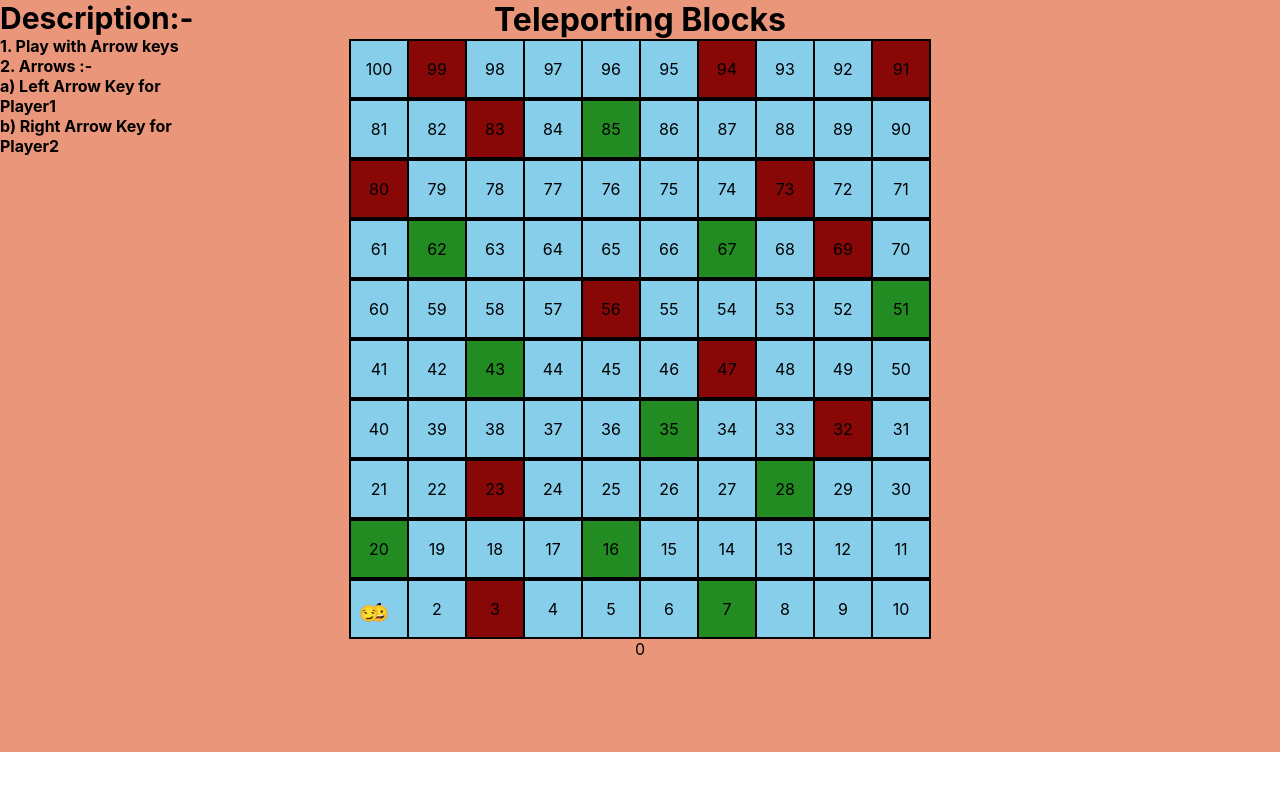
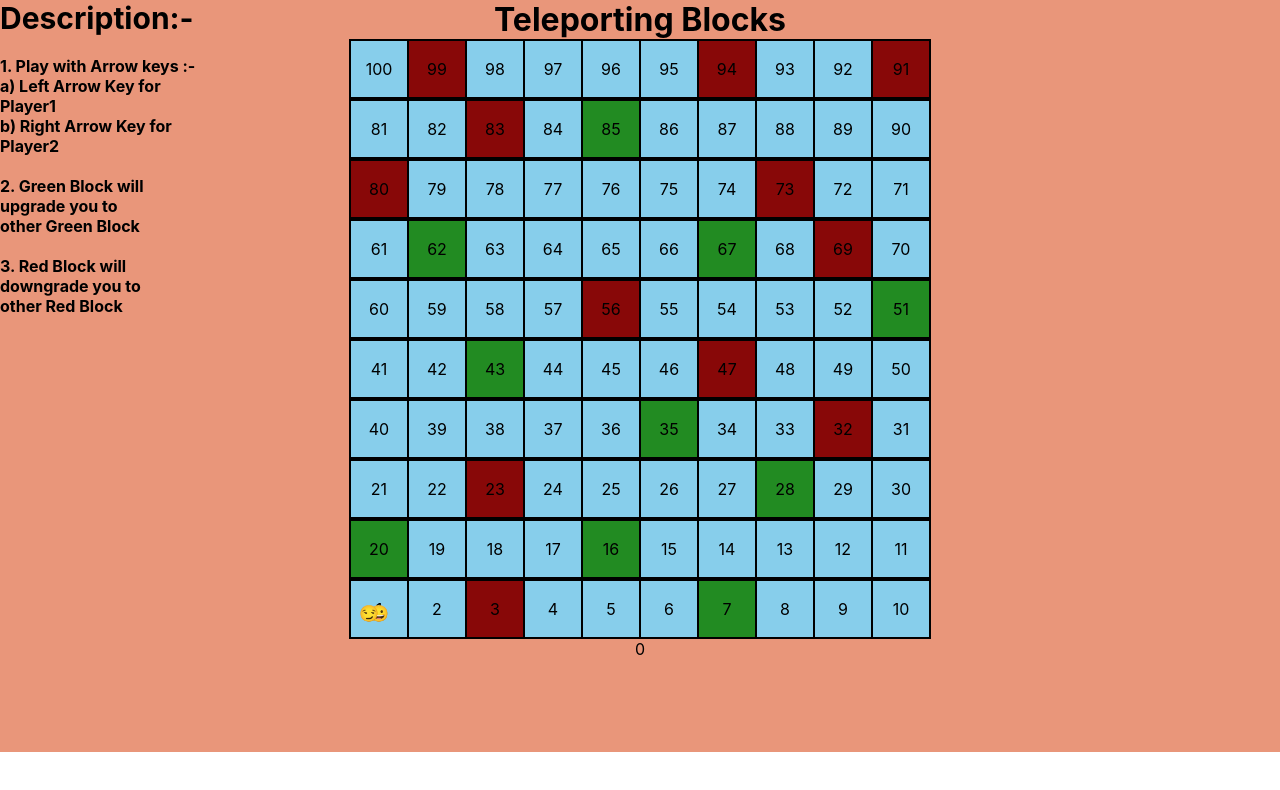
Before and after one commit to sahil12-lang/Sna-and-Lad, a React (Create React App) app: page / in a window 1280 px wide. Shown: the top 790 px of the page. Built offline with nearby package versions, Linux system fonts and the light colour scheme.

Commit message:
Update App.js

```diff
--- a/src/App.js
+++ b/src/App.js
@@ -33,8 +33,8 @@ export default function App() {
         setDisableBtn(true);
         setDisableBtn2(true);
         alert("Winner1");
-        movePlayer1Key(false);
-        movePlayer2Key(false);
+        Player1Key(false);
+        Player2Key(false);
       }
     }, 1500);
   }
@@ -266,11 +266,18 @@ export default function App() {
   return (
     <div className="main">
     <div className="left">
-        <span className="description">Description:-</span> <br />
-        <span className="text"> 1. Play with Arrow keys  </span> <br />
-        <span className="text"> 2. Arrows :- <br /> a) Left Arrow Key for Player1 <br />
+        <span className="description">Description:-</span> <br /> <br />
+        <span className="text"> 1. Play with Arrow keys :- </span> <br />
+        <span className="text"> a) Left Arrow Key for Player1 <br />
                   b) Right Arrow Key for Player2
-         </span>
+         </span> <br /> <br />
+        <span className="text"> 2. Green Block will upgrade you to <br />
+          other Green Block
+          </span> <br /> <br />
+        <span className="text"> 3. Red Block will downgrade you to <br />
+          other Red Block
+          </span> <br />
+
       </div>
       <div className="center" >
       <div className="uuu" id="box-wrapper">
```
